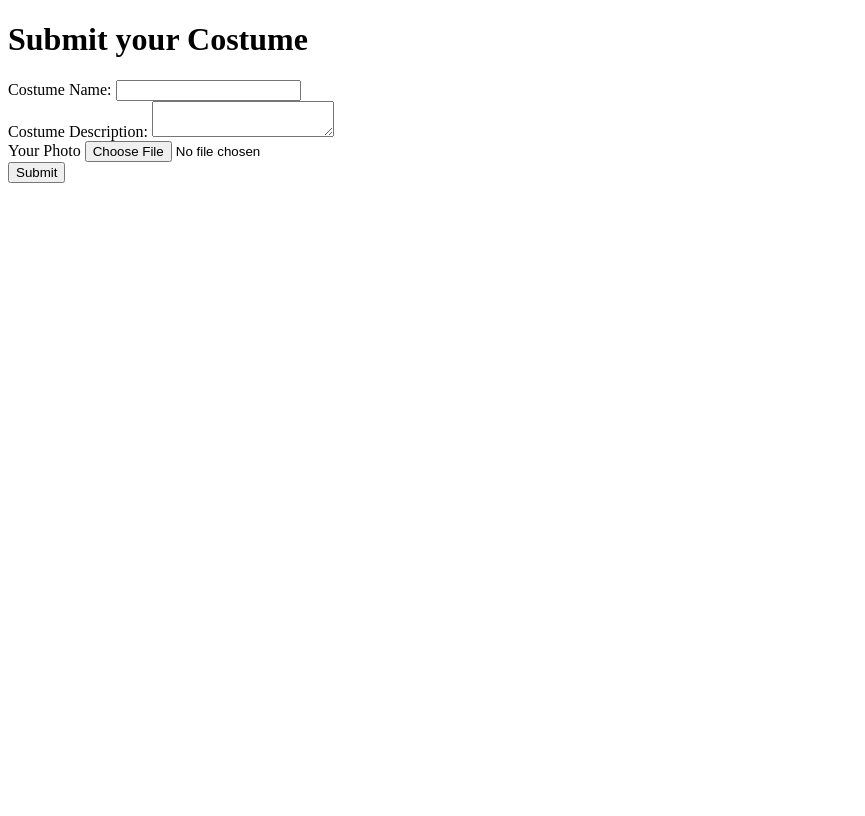
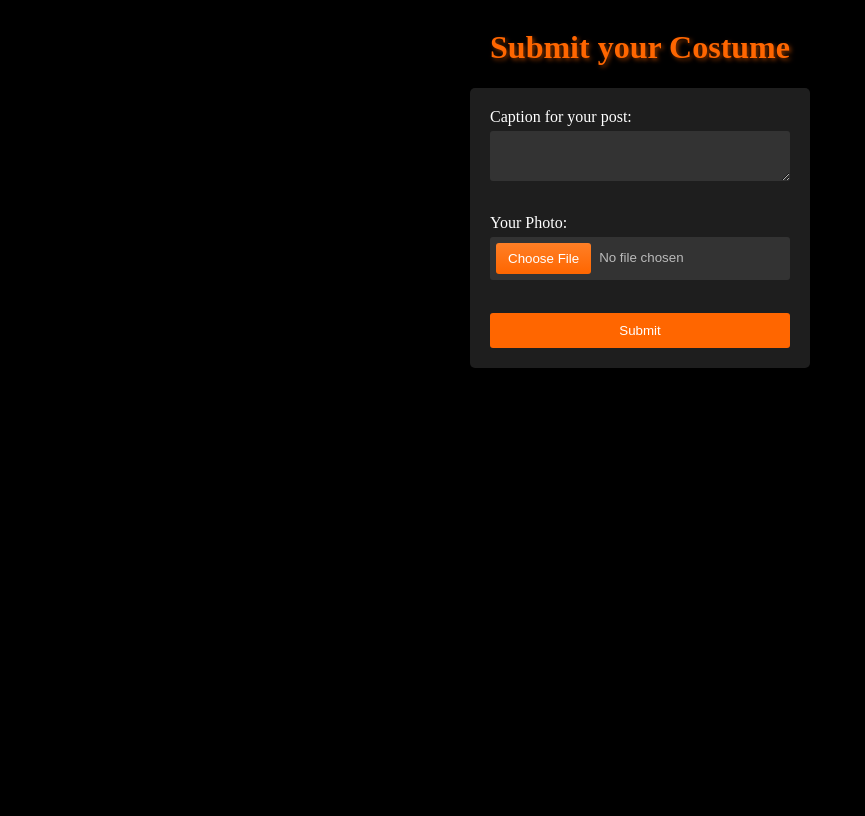
Before and after one commit to Khoi412/HalloweenHackathon, a Django app: page /costumes/submit/ in a window 1280 px wide. Shown: the whole page, without its empty margins (0-865 px from the left). Before the commit the page ends 183 px from the top, so only its background shows below. Run offline with Django 4.2, Linux system fonts and the light colour scheme.

Commit message:
style the costumes submission page

```diff
--- /dev/null
+++ b/assets/css/submission_style.css
@@ -0,0 +1,118 @@
+body {
+    display: flex;
+    flex-direction: column;
+    align-items: center;
+    min-height: 100vh;
+    background-color: black;
+}
+
+h1 {
+    color: #ff6600;
+    text-shadow: 2px 2px 4px rgba(255, 102, 0, 0.5);
+}
+
+label {
+    color: white;
+    margin-bottom: 5px;
+}
+
+form {
+    display: flex;
+    flex-direction: column;
+    width: 300px;
+    background-color: #1e1e1e;
+    padding: 20px;
+    border-radius: 5px;
+}
+
+input, textarea {
+    margin-bottom: 15px;
+    padding: 10px;
+    border: none;
+    border-radius: 3px;
+    background-color: #333;
+    color: white;
+}
+
+input::placeholder, textarea::placeholder {
+    color: #bbb;
+}
+
+input:active, textarea:active {
+    box-shadow: inset 0 0 10px #ff6600;
+}
+
+/* remove browser's blue focus ring */
+input:focus, textarea:focus {
+    outline: none;
+    box-shadow: none;
+    box-shadow: inset 0 0 10px #ff6600;
+}
+
+input[type="file"] {
+    padding: 6px;
+    border: none;
+    border-radius: 3px;
+    background-color: #333;
+    color: #bbb;
+    display: inline-flex;
+    align-items: center;
+    gap: 8px;
+}
+
+/* Modern browsers (button part) */
+input[type="file"]::file-selector-button {
+    padding: 8px 12px;
+    margin-right: 8px;
+    background: linear-gradient(180deg, #ff7f26, #ff6600);
+    color: white;
+    border: none;
+    border-radius: 3px;
+    cursor: pointer;
+    transition: filter 0.15s ease, transform 0.08s ease;
+}
+
+/* WebKit fallback */
+input[type="file"]::-webkit-file-upload-button {
+    padding: 8px 12px;
+    margin-right: 8px;
+    background: linear-gradient(180deg, #ff7f26, #ff6600);
+    color: white;
+    border: none;
+    border-radius: 3px;
+    cursor: pointer;
+    transition: filter 0.15s ease, transform 0.08s ease;
+}
+
+input[type="file"]::file-selector-button:hover,
+input[type="file"]::-webkit-file-upload-button:hover {
+    filter: brightness(0.95);
+    transform: translateY(-1px);
+}
+
+input[type="file"]::file-selector-button:active,
+input[type="file"]::-webkit-file-upload-button:active {
+    transform: translateY(0);
+}
+
+/* ensure selected filename is readable */
+input[type="file"]::file-selector-button,
+input[type="file"]::-webkit-file-upload-button,
+input[type="file"] {
+    vertical-align: middle;
+}
+
+button {
+    background-color: #ff6600;
+    color: white;
+    cursor: pointer;
+    transition: background-color 0.3s ease;
+    padding: 10px;
+    border: none;
+    border-radius: 3px;
+}
+
+button:hover {
+    background-color: #e65c00;
+    box-shadow: 0 4px 8px rgba(255, 102, 0, 0.2);
+}
--- a/costumes/templates/costumes/costumes_submission.html
+++ b/costumes/templates/costumes/costumes_submission.html
@@ -4,18 +4,16 @@
     <meta charset="UTF-8">
     <meta name="viewport" content="width=device-width, initial-scale=1.0">
     <title>Submit your Costume</title>
+    <link rel="stylesheet" href="../../../assets/css/submission_style.css">
 </head>
 <body>
     <h1>Submit your Costume</h1>
     <form action="{% url 'costumes_submission_page' %}" method="post">
         {% csrf_token %}
-        <label for="costume_name">Costume Name:</label>
-        <input type="text" id="costume_name" name="costume_name" required>
+        <label for="costume_caption">Caption for your post:</label>
+        <textarea id="costume_caption" name="costume_caption" required></textarea>
         <br>
-        <label for="costume_description">Costume Description:</label>
-        <textarea id="costume_description" name="costume_description" required></textarea>
-        <br>
-        <label for="images">Your Photo</label>
+        <label for="images">Your Photo:</label>
         <input type="file" id="images" name="images" accept="image/*" required>
         <br>
         <button type="submit">Submit</button>
```
